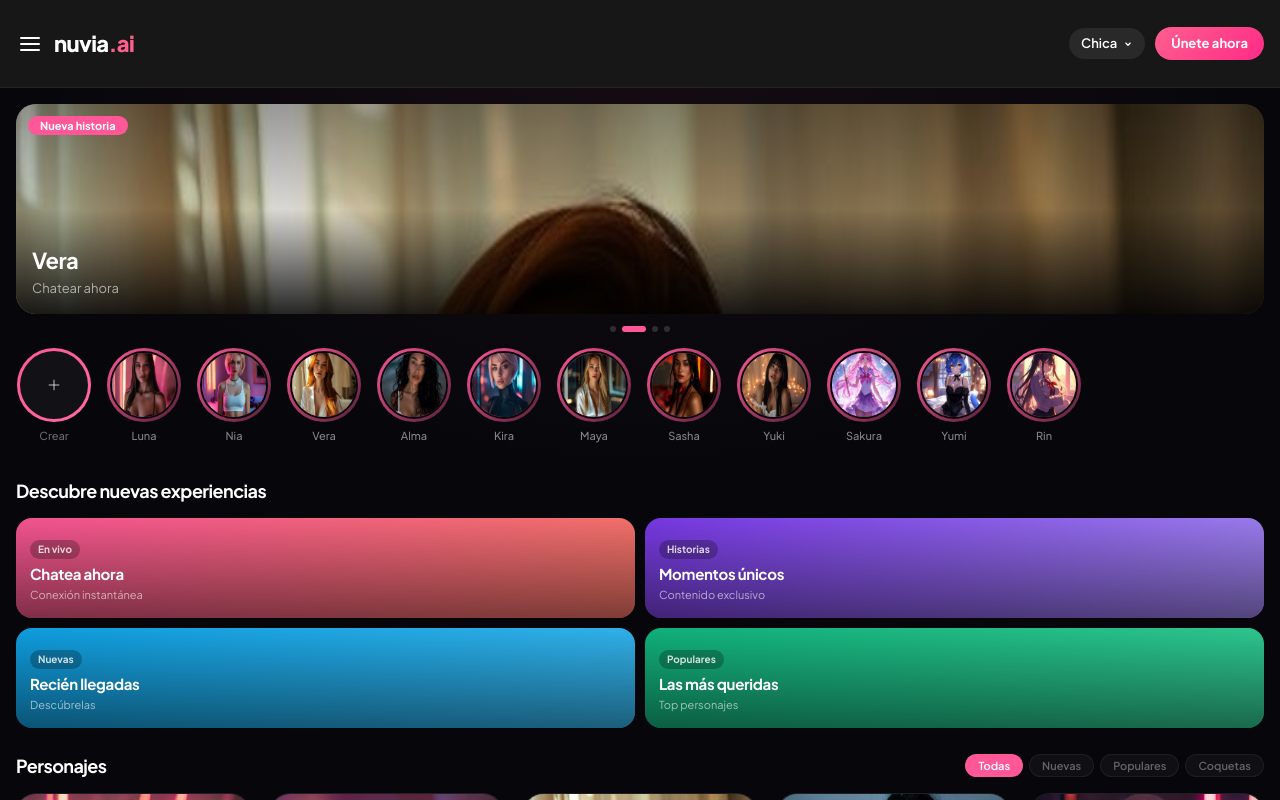
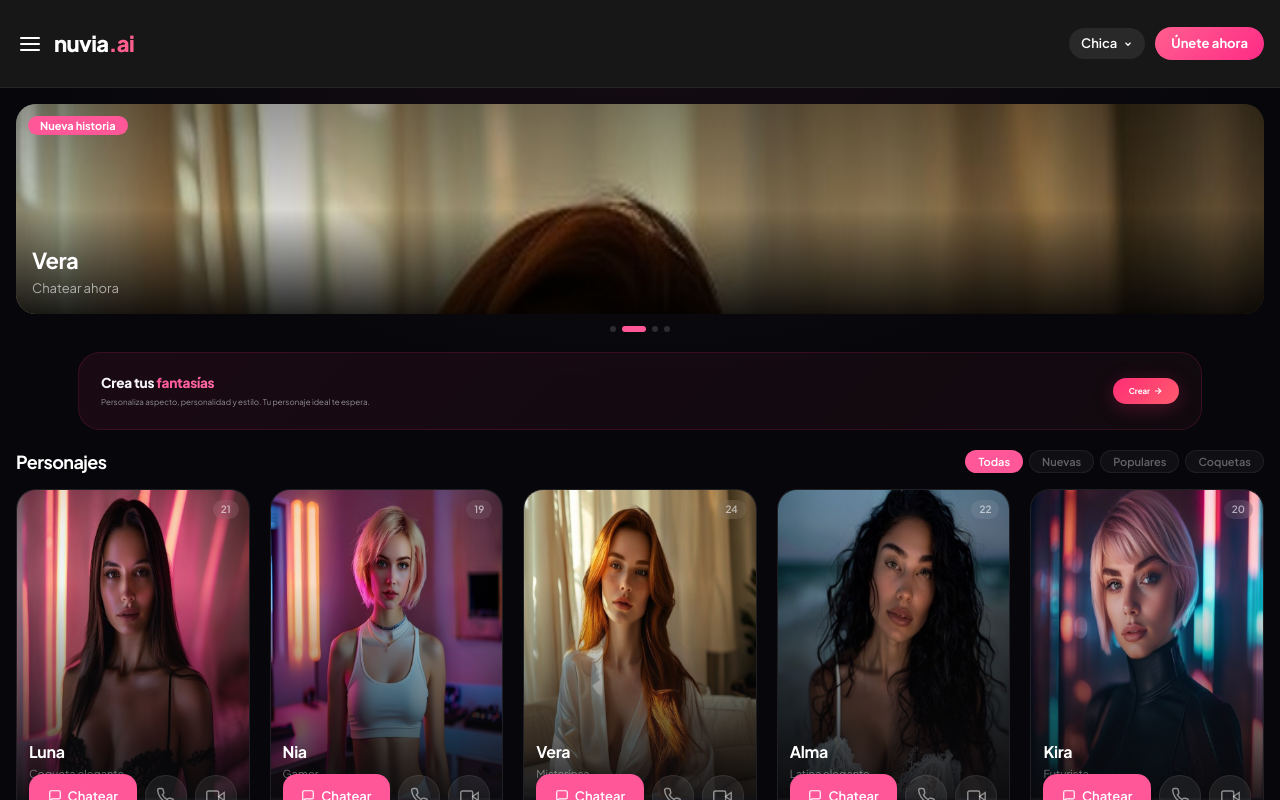
Before and after one commit to 3737631/luciaia, a Next.js app: page /luciaia/girls in a window 1280 px wide. Shown: the top 800 px of the page. Built offline with nearby package versions, Linux system fonts and the light colour scheme.

Commit message:
remove StoriesRow and ExperiencesSection, add Crea tus fantasias section instead

```diff
--- a/src/app/girls/page.tsx
+++ b/src/app/girls/page.tsx
@@ -4,9 +4,6 @@ import { useState } from "react";
 import Header from "@/components/Header";
 import GirlCard from "@/components/GirlCard";
 import HeroShowcaseCarousel from "@/components/HeroShowcaseCarousel";
-import StoriesRow from "@/components/StoriesRow";
-import ExperiencesSection from "@/components/ExperiencesSection";
-
 import CreateYourGirl from "@/components/CreateYourGirl";
 import { girls } from "@/data/girls";
 
@@ -31,8 +28,47 @@ export default function GirlsPage() {
       <Header />
       <main style={{ minHeight: "100vh" }}>
         <HeroShowcaseCarousel />
-        <StoriesRow onOpenCreate={() => setCreateOpen(true)} />
-        <ExperiencesSection />
+
+        {/* Crea tus fantasías */}
+        <section className="container-nuvia" style={{ paddingTop: 20, paddingBottom: 2 }}>
+          <div
+            onClick={() => setCreateOpen(true)}
+            style={{
+              borderRadius: 22,
+              background: "linear-gradient(135deg, rgba(255,45,117,0.08) 0%, rgba(255,91,110,0.04) 100%)",
+              border: "0.5px solid rgba(255,45,117,0.15)",
+              padding: "20px 22px",
+              cursor: "pointer",
+              transition: "all 200ms ease",
+              display: "flex",
+              alignItems: "center",
+              justifyContent: "space-between",
+              gap: 12,
+            }}
+          >
+            <div>
+              <h3 style={{ fontSize: "0.85rem", fontWeight: 800, letterSpacing: "-0.02em", margin: 0, color: "var(--text)" }}>
+                Crea tus <span className="gradient-text">fantasías</span>
+              </h3>
+              <p style={{ fontSize: "0.5rem", color: "var(--muted)", margin: "4px 0 0", lineHeight: 1.4 }}>
+                Personaliza aspecto, personalidad y estilo. <br className="sm:hidden" />Tu personaje ideal te espera.
+              </p>
+            </div>
+            <span
+              style={{
+                display: "inline-flex", alignItems: "center", gap: 3,
+                fontSize: "0.5rem", fontWeight: 700,
+                padding: "8px 16px", borderRadius: 999, lineHeight: 1,
+                background: "linear-gradient(135deg, #ff2d75, #ff5b6e)",
+                color: "#fff", letterSpacing: "-0.01em",
+                whiteSpace: "nowrap", boxShadow: "0 4px 20px rgba(255,45,117,0.25)",
+              }}
+            >
+              Crear
+              <svg width="10" height="10" viewBox="0 0 24 24" fill="none" stroke="currentColor" strokeWidth="2.5"><path d="M5 12h14M12 5l7 7-7 7" /></svg>
+            </span>
+          </div>
+        </section>
 
         <section style={{ padding: "16px 16px 0" }} id="characters">
           <div style={{ display: "flex", alignItems: "center", justifyContent: "space-between", marginBottom: 14 }}>
```
